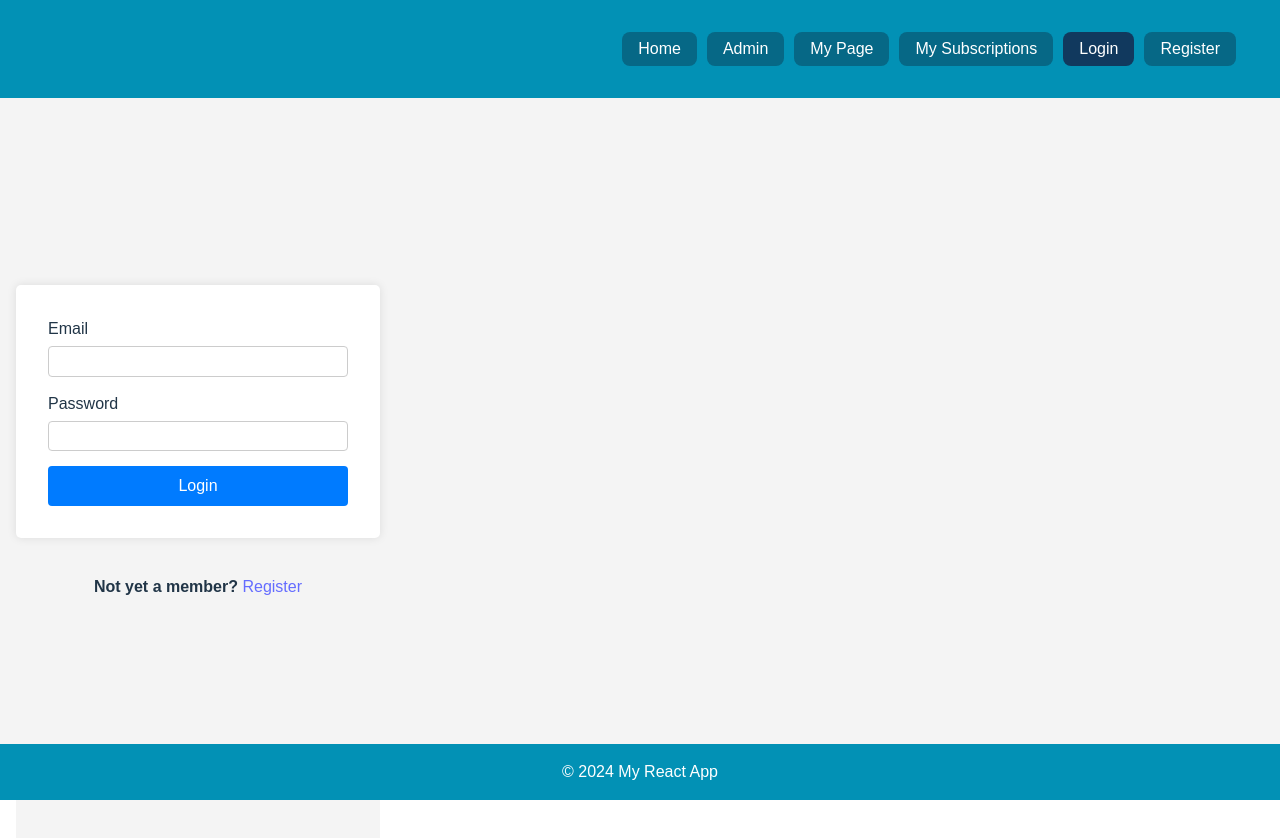
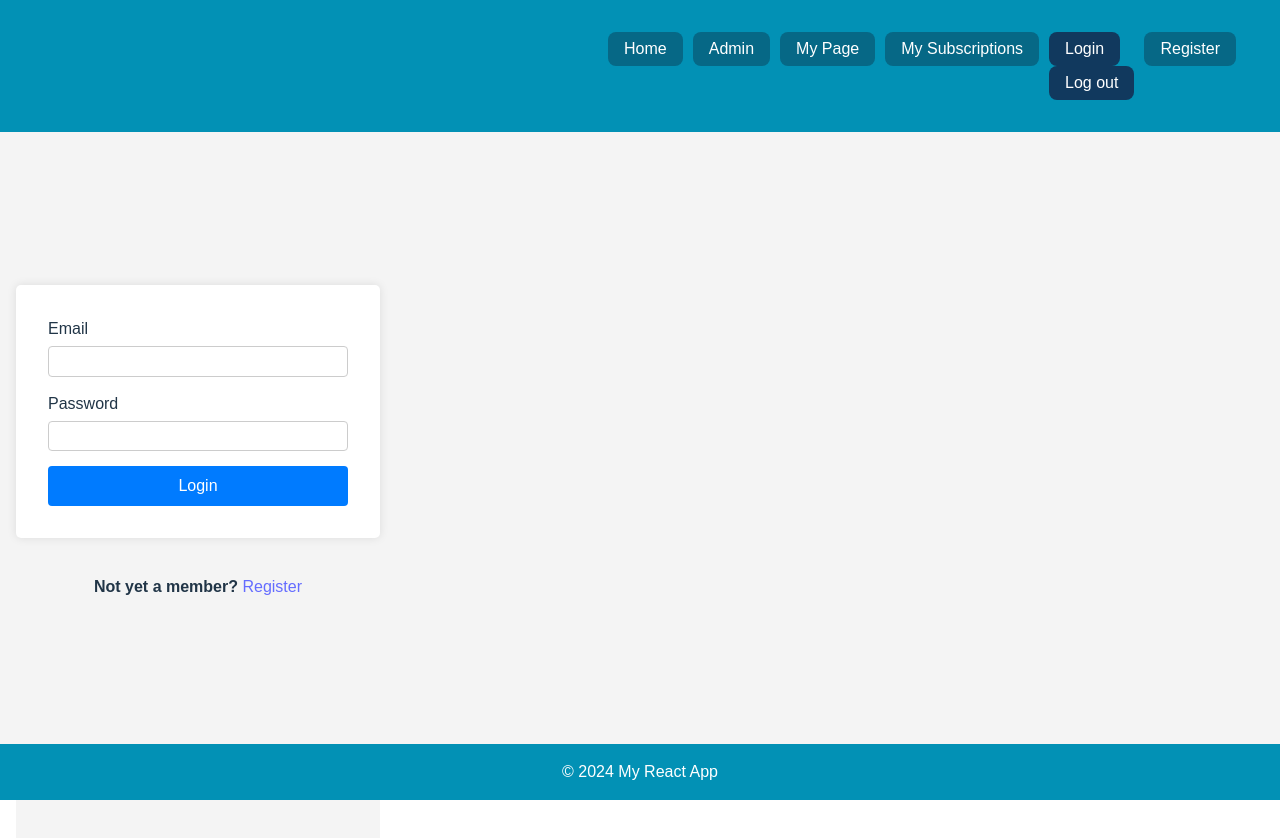
Before and after one commit to SophiaKornilia/uppgift-3-codecruisers, a React (Vite) app in the folder client/: page /Login in a window 1280 px wide. Shown: the top 838 px of the page. Built offline with nearby package versions, Linux system fonts and the light colour scheme.

Commit message:
logged out fixed backend and frontend, wip navigation login/logout btn

```diff
--- /dev/null
+++ b/client/src/components/Logout.tsx
@@ -0,0 +1,29 @@
+export const Logout = () => {
+  const url = "http://localhost:3000/Logout";
+  const successUrl = "/";
+  const handleLogout = async () => {
+    try {
+      const result = await fetch(url, {
+        method: "POST",
+        headers: {
+          "Content-Type": "application/json",
+        },
+      });
+      const resultData = await result.json();
+      if (!resultData.isLoggedIn) {
+        document.location.href = successUrl;
+        console.log("You are now logged out");
+      } else {
+        alert("Unable to log out!");
+        console.log("couldn´t sign out");
+      }
+    } catch (error) {
+      console.error("Something went wrong", error);
+    }
+  };
+  return (
+    <div>
+      <button onClick={handleLogout}>Log out</button>
+    </div>
+  );
+};
--- a/client/src/components/Navigation.tsx
+++ b/client/src/components/Navigation.tsx
@@ -1,5 +1,6 @@
 import { NavLink } from "react-router-dom";
 import "../style/Navigation.css";
+import { Logout } from "./Logout";
 export const Navigation = () => {
   return (
     <nav>
@@ -42,6 +43,7 @@ export const Navigation = () => {
             className={({ isActive }) => (isActive ? "active" : "")}
           >
             <button>Login</button>
+            <Logout />
           </NavLink>
         </li>
         <li>
@@ -56,8 +58,7 @@ export const Navigation = () => {
           <NavLink
             to="/SuccessfullyRegistered"
             className={({ isActive }) => (isActive ? "active" : "")}
-          >
-          </NavLink>
+          ></NavLink>
         </li>
       </ul>
     </nav>
--- a/client/src/pages/Login.tsx
+++ b/client/src/pages/Login.tsx
@@ -3,7 +3,9 @@ import "../style/Login.css";
 import { useState } from "react";
 
 export const Login = () => {
-  const url = "http://localhost:3000/Login"; //KATODO: change to live backend
+  //KATODO: behöver lägga till om emailen inte finns i databasen behöver användaren veta det och få förslag om att registrera sig istället
+
+  const url = "http://localhost:3000/Login";
   const successUrl = "MyPage";
 
   const [email, setEmail] = useState<string>("");
```
Also changed, not shown: 1 other file (tests, documents, lock files or other folders).
